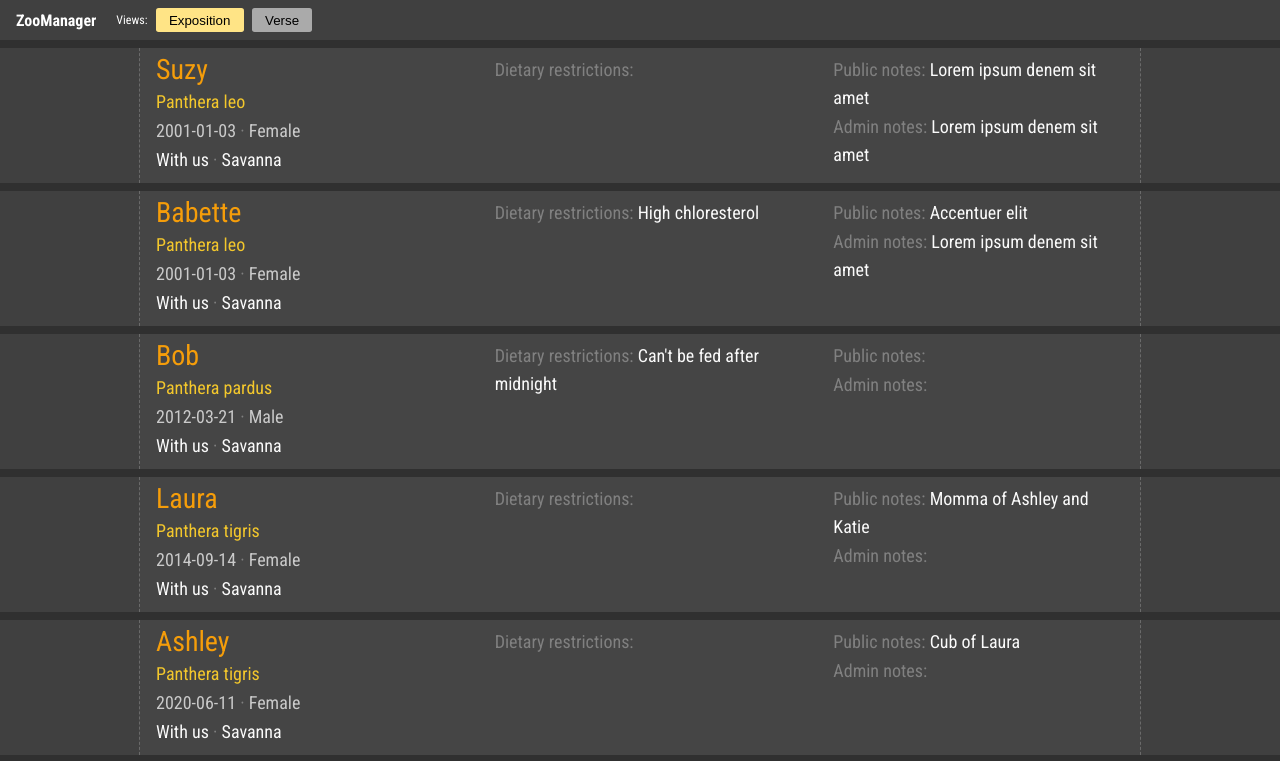
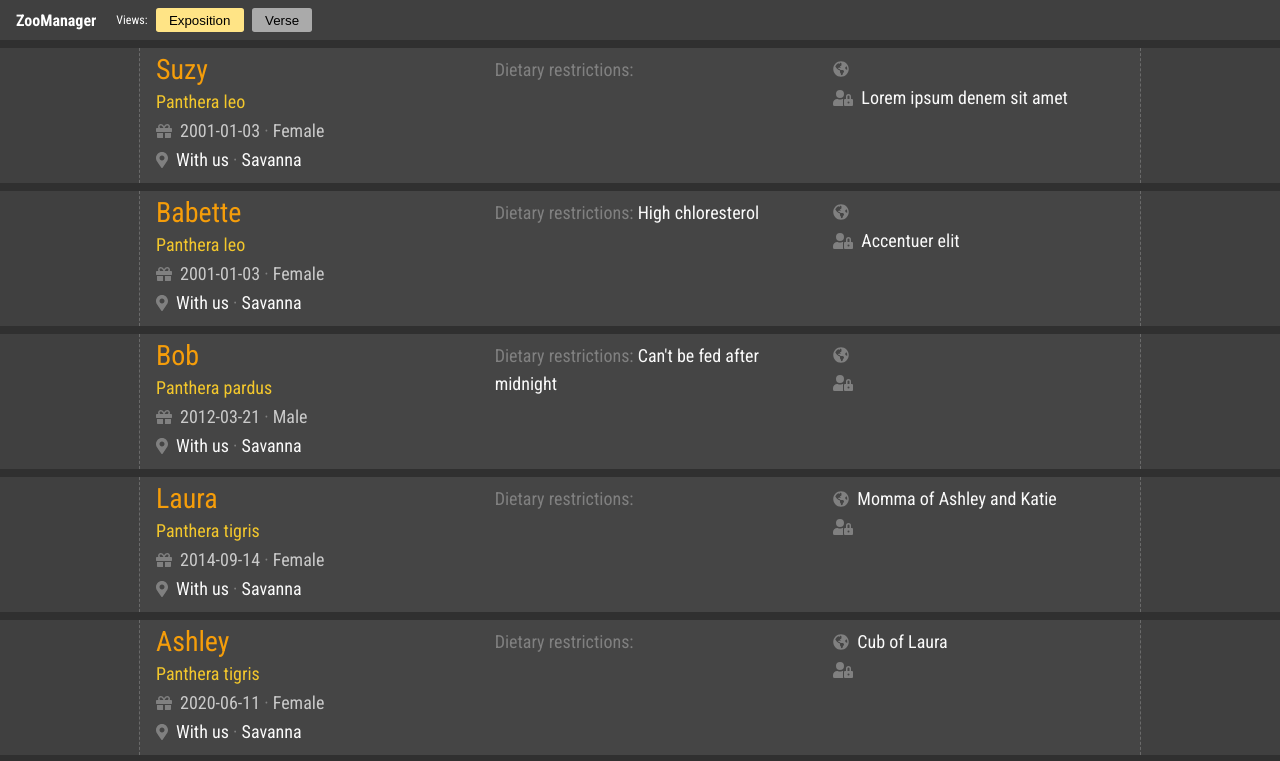
Before and after one commit to iamgrid/zoomanager, a React (Create React App) app: page / in a window 1280 px wide. Shown: the top 761 px of the page. Built offline with nearby package versions, Linux system fonts and the light colour scheme.

Commit message:
Styling - Icons are working

```diff
--- a/package.json
+++ b/package.json
@@ -4,6 +4,9 @@
 	"homepage": "http://iamgrid.co.uk/zoomanager",
 	"private": true,
 	"dependencies": {
+		"@fortawesome/fontawesome-svg-core": "^1.2.34",
+		"@fortawesome/free-solid-svg-icons": "^5.15.2",
+		"@fortawesome/react-fontawesome": "^0.1.14",
 		"@reduxjs/toolkit": "^1.5.0",
 		"@testing-library/jest-dom": "^5.11.9",
 		"@testing-library/react": "^11.2.3",
--- a/public/initialData.json
+++ b/public/initialData.json
@@ -8,7 +8,7 @@
 		"location": "With us",
 		"enclosure": "Savanna",
 		"dietary_restrictions": "",
-		"public_notes": "Lorem ipsum denem sit amet",
+		"public_notes": "",
 		"admin_notes": "Lorem ipsum denem sit amet"
 	},
 	{
@@ -20,8 +20,8 @@
 		"location": "With us",
 		"enclosure": "Savanna",
 		"dietary_restrictions": "High chloresterol",
-		"public_notes": "Accentuer elit",
-		"admin_notes": "Lorem ipsum denem sit amet"
+		"public_notes": "",
+		"admin_notes": "Accentuer elit"
 	},
 	{
 		"id": "0b28f578-c079-418f-8663-ad77e25ca01a",
--- a/src/App.css
+++ b/src/App.css
@@ -150,6 +150,12 @@ body {
 	display: inline-block;
 }
 
+.data_display__row_icon {
+	display: inline-block;
+	margin-right: 0.5em;
+	color: var(--c-text-ll1);
+}
+
 .data_display__prefix {
 	color: var(--c-text-ll1);
 }
--- a/src/App.tsx
+++ b/src/App.tsx
@@ -3,6 +3,32 @@ import './App.css';
 import { view, ViewContext } from './ViewContext';
 import Header from './features/header/Header';
 import Main from './features/main/Main';
+import { library } from '@fortawesome/fontawesome-svg-core';
+import {
+	faGift,
+	faMapMarkerAlt,
+	faUserLock,
+	faGlobeAmericas,
+	faPencilAlt,
+	faTrashAlt,
+	faCheck,
+	faTimes,
+	faPlus,
+	faSearch,
+} from '@fortawesome/free-solid-svg-icons';
+
+library.add(
+	faGift,
+	faMapMarkerAlt,
+	faUserLock,
+	faGlobeAmericas,
+	faPencilAlt,
+	faTrashAlt,
+	faCheck,
+	faTimes,
+	faPlus,
+	faSearch
+);
 
 function App() {
 	const [activeView, setActiveView] = React.useState(view.exposition);
--- a/src/features/main/DataItem.tsx
+++ b/src/features/main/DataItem.tsx
@@ -1,6 +1,7 @@
 import React from 'react';
 import { dataItem, expositionFieldConfig, verseFieldConfig } from '../../types';
 // import { ViewContext } from '../../ViewContext';
+import { FontAwesomeIcon } from '@fortawesome/react-fontawesome';
 
 interface DataItemProps {
 	itemData: dataItem;
@@ -70,12 +71,24 @@ function DataRow({
 	itemData,
 	fieldConfig,
 }: DataRowProps): React.ReactElement {
+	let rowIcon = null;
+	const confIcon = Object.values(fieldConfig[sectionId][rowId])[0].icon;
+	if (confIcon !== undefined) {
+		if (confIcon.length > 0) {
+			rowIcon = (
+				<div className='data_display__row_icon'>
+					<FontAwesomeIcon icon={confIcon} />
+				</div>
+			);
+		}
+	}
 	return (
 		<div
 			className='data_display__row'
 			data-sectionid={sectionId}
 			data-rowid={rowId}
 		>
+			{rowIcon}
 			{Object.keys(fieldConfig[sectionId][rowId]).map((entryId) => {
 				return (
 					<DataEntry
--- a/src/fieldConfigs/exposition.json
+++ b/src/fieldConfigs/exposition.json
@@ -4,7 +4,7 @@
 		"required": true,
 		"editable": true,
 		"sectionLinePosition": "1|10|10",
-		"icon": "none",
+		"icon": "",
 		"fontSize": "xl",
 		"cssClass": "hl1",
 		"prefix": "",
@@ -15,7 +15,7 @@
 		"required": true,
 		"editable": true,
 		"sectionLinePosition": "1|20|10",
-		"icon": "none",
+		"icon": "",
 		"fontSize": "md",
 		"cssClass": "hl3",
 		"prefix": "",
@@ -37,7 +37,7 @@
 		"required": true,
 		"editable": true,
 		"sectionLinePosition": "1|30|20",
-		"icon": "none",
+		"icon": "",
 		"fontSize": "md",
 		"cssClass": "ll2",
 		"prefix": " \u00b7 ",
@@ -48,7 +48,7 @@
 		"required": true,
 		"editable": true,
 		"sectionLinePosition": "1|40|10",
-		"icon": "map-marker",
+		"icon": "map-marker-alt",
 		"fontSize": "md",
 		"cssClass": "default",
 		"prefix": "",
@@ -59,7 +59,7 @@
 		"required": true,
 		"editable": true,
 		"sectionLinePosition": "1|40|20",
-		"icon": "none",
+		"icon": "",
 		"fontSize": "md",
 		"cssClass": "default",
 		"prefix": " \u00b7 ",
@@ -70,7 +70,7 @@
 		"required": false,
 		"editable": true,
 		"sectionLinePosition": "2|10|10",
-		"icon": "none",
+		"icon": "",
 		"fontSize": "md",
 		"cssClass": "default",
 		"prefix": "Dietary restrictions: ",
@@ -81,10 +81,10 @@
 		"required": false,
 		"editable": true,
 		"sectionLinePosition": "3|10|10",
-		"icon": "none",
+		"icon": "globe-americas",
 		"fontSize": "md",
 		"cssClass": "default",
-		"prefix": "Public notes: ",
+		"prefix": "",
 		"suffix": ""
 	},
 	{
@@ -92,10 +92,10 @@
 		"required": false,
 		"editable": true,
 		"sectionLinePosition": "3|20|10",
-		"icon": "none",
+		"icon": "user-lock",
 		"fontSize": "md",
 		"cssClass": "default",
-		"prefix": "Admin notes: ",
+		"prefix": "",
 		"suffix": ""
 	}
 ]
--- a/src/fieldConfigs/verse.json
+++ b/src/fieldConfigs/verse.json
@@ -21,7 +21,6 @@
 		"id": "date_of_birth",
 		"visible": true,
 		"sectionLinePosition": "2|20|10",
-		"icon": "gift",
 		"fontSize": "md",
 		"cssClass": "default",
 		"prefix": "",
@@ -40,7 +39,6 @@
 		"id": "location",
 		"visible": true,
 		"sectionLinePosition": "3|10|10",
-		"icon": "map-marker",
 		"fontSize": "md",
 		"cssClass": "default",
 		"prefix": "Location: ",
```
Also changed, not shown: 1 other file (tests, documents, lock files or other folders).
